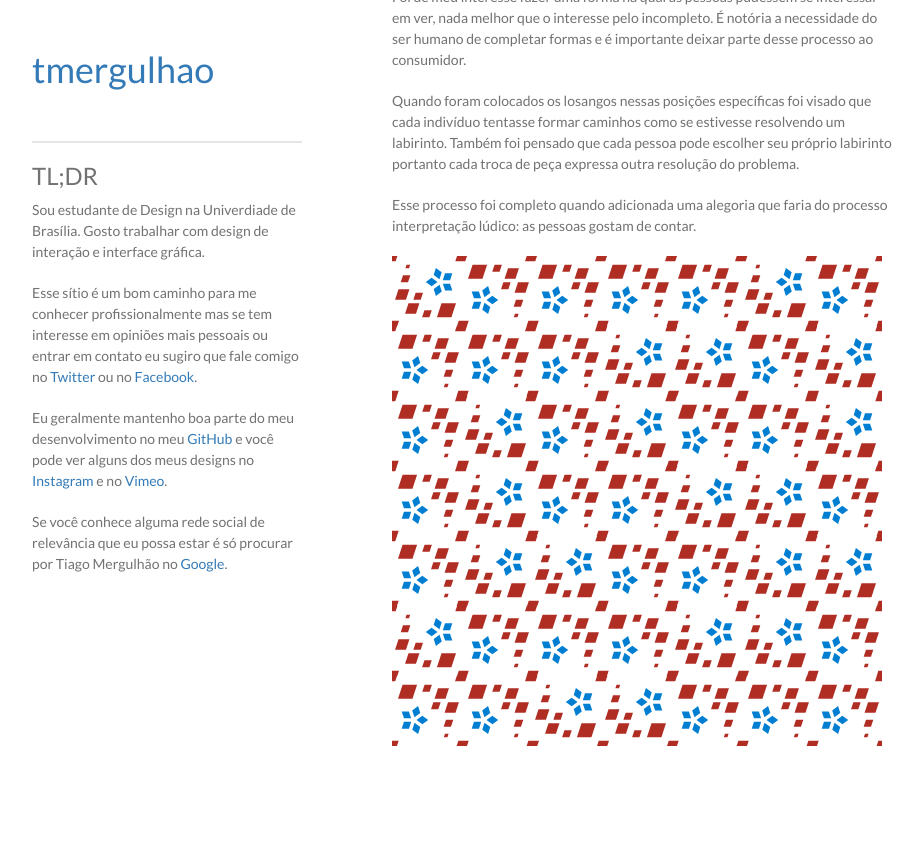
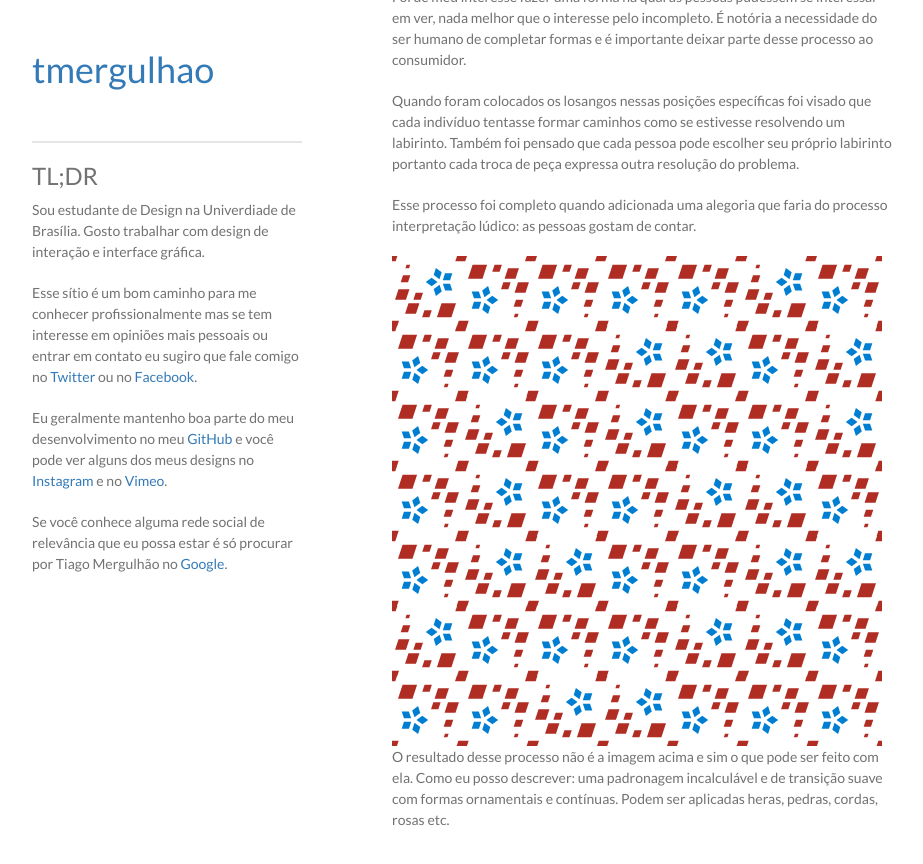
Before and after one commit to tmergulhao/tmergulhao.github.io, a Jekyll site: the page built from _posts/2015-02-06-losangos.md, in a window 1280 px wide and 900 px high, scrolled down 1394 px. Shown: the top 864 px of the window, without its empty margins (178-1101 px from the left). Built offline with Jekyll 4.4.1, drawn with Linux system fonts in a browser that asks for light colours; nearby versions of some CDN libraries; before the commit the page ends 2190 px from its top, so only the background shows below that.

Commit message:
Losangos, extra text

```diff
--- a/_posts/2015-02-06-losangos.md
+++ b/_posts/2015-02-06-losangos.md
@@ -61,3 +61,7 @@ Esse processo foi completo quando adicionada uma alegoria que faria do processo
 
 <div class="incompleto"></div>
 <div class="clear"></div>
+
+O resultado desse processo não é a imagem acima e sim o que pode ser feito com ela.
+Como eu posso descrever: uma padronagem incalculável e de transição suave com formas ornamentais e contínuas.
+Podem ser aplicadas heras, pedras, cordas, rosas etc.
```
